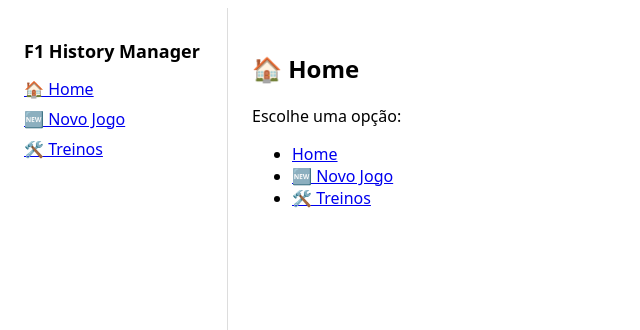
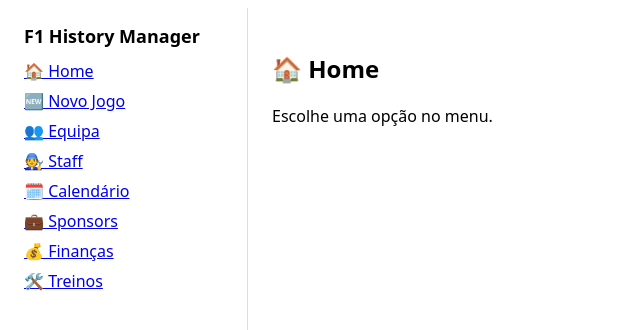
Before and after one commit to nakata5588/F1-History-Manager, a React (Vite) app: page / in a window 1280 px wide. Shown: the top 330 px of the page, without its empty margins (0-640 px from the left). Built offline with nearby package versions, Linux system fonts and the light colour scheme.

Commit message:
Update main.jsx

```diff
--- a/src/main.jsx
+++ b/src/main.jsx
@@ -1,52 +1,35 @@
-import React, { useState } from 'react'
+import React from 'react'
 import ReactDOM from 'react-dom/client'
-import { HashRouter, Routes, Route, Link, useNavigate } from 'react-router-dom'
+import { HashRouter, Routes, Route, Link } from 'react-router-dom'
+import useSave from './hooks/useSave.js'
 import db from './data/f1_manager_1980.json'
 import { simulateSession, msToTime } from './utils/simulation.js'
 
-/** “Estado” do jogo guardado de forma simples no localStorage **/
-function useSave() {
-  const [save, setSave_] = useState(() => {
-    const raw = localStorage.getItem('f1_save')
-    return raw ? JSON.parse(raw) : null
-  })
-  function setSave(v) {
-    setSave_(v)
-    localStorage.setItem('f1_save', JSON.stringify(v))
-  }
-  function clear() {
-    setSave_(null)
-    localStorage.removeItem('f1_save')
-  }
-  return { save, setSave, clear }
-}
+import Team from './pages/Team.jsx'
+import Staff from './pages/Staff.jsx'
+import Calendar from './pages/Calendar.jsx'
+import Sponsors from './pages/Sponsors.jsx'
+import Finances from './pages/Finances.jsx'
 
 function Home() {
   return (
     <>
       <h2>🏠 Home</h2>
-      <p>Escolhe uma opção:</p>
-      <ul>
-        <li><Link to="/">Home</Link></li>
-        <li><Link to="/new">🆕 Novo Jogo</Link></li>
-        <li><Link to="/practice">🛠️ Treinos</Link></li>
-      </ul>
+      <p>Escolhe uma opção no menu.</p>
     </>
   )
 }
 
 function NewGame() {
   const { setSave } = useSave()
-  const navigate = useNavigate()
   function start() {
-    setSave(db)               // usa o JSON incluído
+    setSave(db)
     alert('Carreira 1980 iniciada!')
-    navigate('/practice')
+    location.hash = '#/team'
   }
   return (
     <>
       <h2>🆕 Novo Jogo</h2>
-      <p>Base de dados 1980 incluída.</p>
       <button onClick={start}>Começar 1980</button>
     </>
   )
@@ -54,10 +37,9 @@ function NewGame() {
 
 function Practice() {
   const { save } = useSave()
-  if (!save) return <p>Cria um jogo em <Link to="/new">Novo Jogo</Link> primeiro.</p>
+  if (!save) return <p>Cria um jogo em <a href="#/new">Novo Jogo</a> primeiro.</p>
   const track = save.tracks[0]
   const results = simulateSession(save.drivers, save.teams, track, { seed: 1980 })
-
   return (
     <>
       <h2>🛠️ Treinos — {track.name}</h2>
@@ -76,12 +58,17 @@ function Practice() {
 
 function Layout() {
   return (
-    <div style={{display:'grid', gridTemplateColumns:'220px 1fr', height:'100vh', fontFamily:'system-ui, sans-serif'}}>
+    <div style={{display:'grid', gridTemplateColumns:'240px 1fr', height:'100vh', fontFamily:'system-ui, sans-serif'}}>
       <aside style={{borderRight:'1px solid #ddd', padding:16}}>
-        <h1 style={{fontSize:18}}>F1 History Manager</h1>
-        <nav style={{display:'grid', gap:8}}>
+        <h1 style={{fontSize:18, margin:0}}>F1 History Manager</h1>
+        <nav style={{display:'grid', gap:8, marginTop:12}}>
           <Link to="/">🏠 Home</Link>
           <Link to="/new">🆕 Novo Jogo</Link>
+          <Link to="/team">👥 Equipa</Link>
+          <Link to="/staff">🧑‍🔧 Staff</Link>
+          <Link to="/calendar">🗓️ Calendário</Link>
+          <Link to="/sponsors">💼 Sponsors</Link>
+          <Link to="/finances">💰 Finanças</Link>
           <Link to="/practice">🛠️ Treinos</Link>
         </nav>
       </aside>
@@ -89,6 +76,11 @@ function Layout() {
         <Routes>
           <Route path="/" element={<Home />} />
           <Route path="/new" element={<NewGame />} />
+          <Route path="/team" element={<Team />} />
+          <Route path="/staff" element={<Staff />} />
+          <Route path="/calendar" element={<Calendar />} />
+          <Route path="/sponsors" element={<Sponsors />} />
+          <Route path="/finances" element={<Finances />} />
           <Route path="/practice" element={<Practice />} />
         </Routes>
       </main>
```
